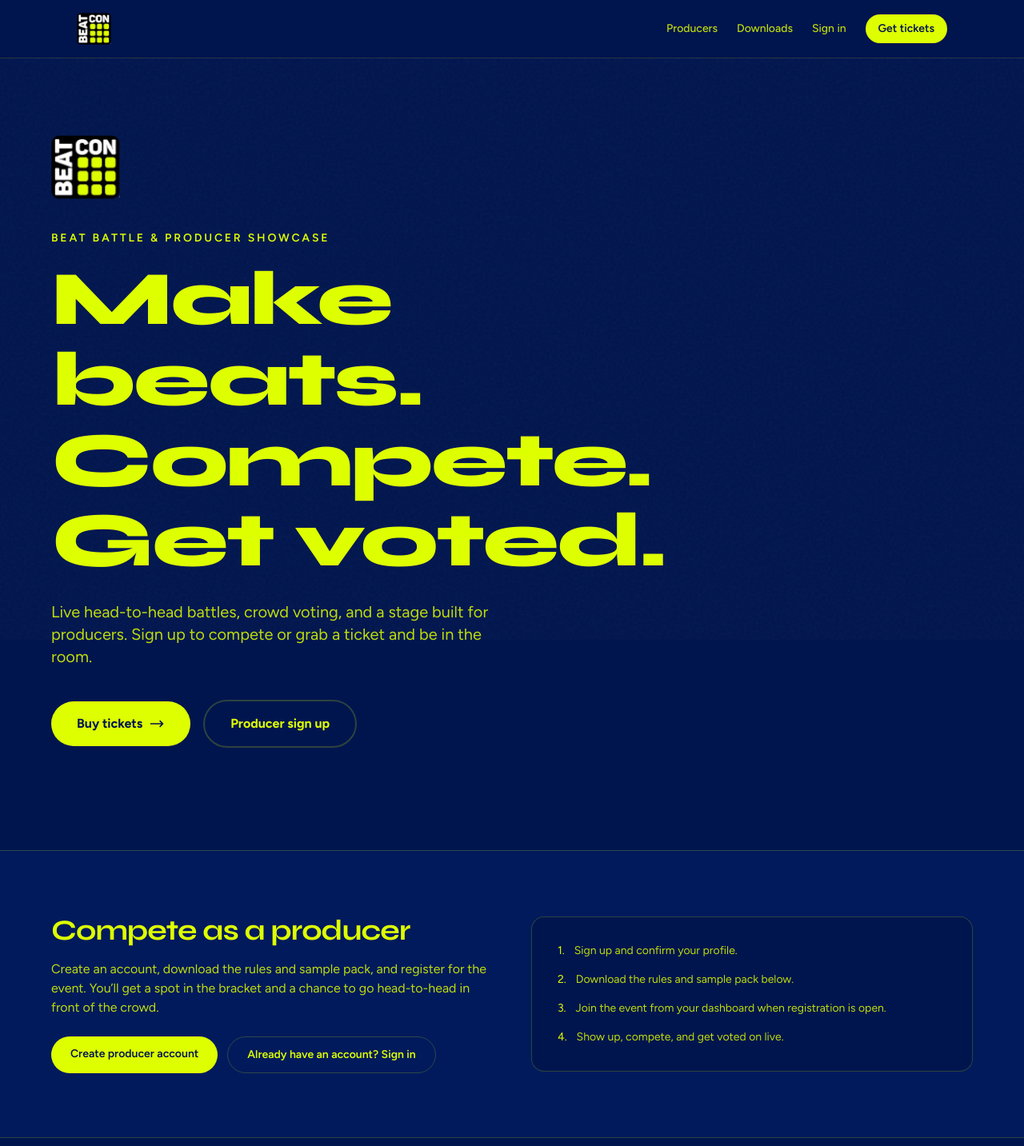
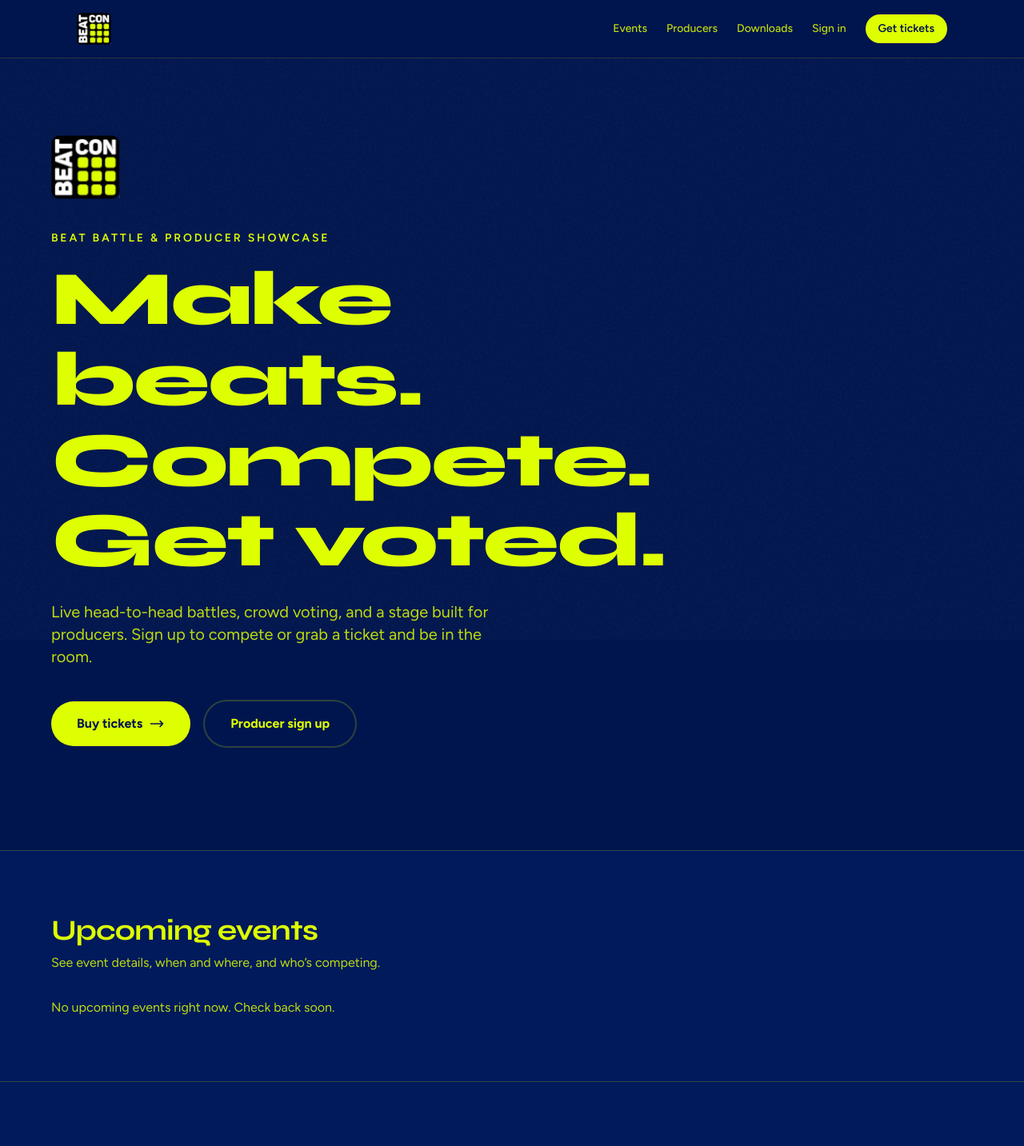
Before and after one commit to flourishprosper/beatcon-vote, a Next.js app: page / in a window 1280 px wide. Shown: the top 1433 px of the page at 80% size. Built offline with nearby package versions, Linux system fonts and the light colour scheme; no server answers; the database is empty.

Commit message:
Add upcoming events section to homepage: Integrated upcoming events feature by fetching event data and displaying it in a new section. Implemented date formatting and conditional rendering for event details, enhancing user engagement with event information.

```diff
--- /dev/null
+++ b/app/api/events/upcoming/route.ts
@@ -0,0 +1,7 @@
+import { NextResponse } from "next/server";
+import { getUpcomingEvents } from "@/lib/events";
+
+export async function GET() {
+  const events = await getUpcomingEvents();
+  return NextResponse.json(events);
+}
--- a/app/page.tsx
+++ b/app/page.tsx
@@ -1,5 +1,6 @@
 import Image from "next/image";
 import Link from "next/link";
+import { getUpcomingEvents } from "@/lib/events";
 
 const TICKET_URL =
   process.env.NEXT_PUBLIC_TICKET_URL ?? "https://www.eventim.us/event/BEAT-CON/682819";
@@ -17,7 +18,17 @@ const DOWNLOADS = [
   },
 ] as const;
 
-export default function HomePage() {
+function formatDateTime(iso: string | Date | null): string {
+  if (!iso) return "";
+  const d = typeof iso === "string" ? new Date(iso) : iso;
+  return d.toLocaleString(undefined, {
+    dateStyle: "long",
+    timeStyle: "short",
+  });
+}
+
+export default async function HomePage() {
+  const upcomingEvents = await getUpcomingEvents();
   return (
     <div className="relative min-h-screen bg-[var(--lander-bg)] text-[var(--lander-text)]">
       <div className="lander-grain fixed inset-0 z-0" aria-hidden />
@@ -36,6 +47,12 @@ export default function HomePage() {
               />
             </Link>
             <div className="flex items-center gap-4 sm:gap-6">
+              <a
+                href="#upcoming-events"
+                className="text-sm font-medium text-[var(--lander-muted)] transition-colors hover:text-[var(--lander-text)]"
+              >
+                Events
+              </a>
               <a
                 href="#producers"
                 className="text-sm font-medium text-[var(--lander-muted)] transition-colors hover:text-[var(--lander-text)]"
@@ -119,6 +136,51 @@ export default function HomePage() {
                 Producer sign up
               </Link>
             </div>
+          </div>
+        </section>
+
+        {/* Upcoming events */}
+        <section id="upcoming-events" className="border-t border-[var(--lander-border)] bg-[var(--lander-surface)] px-5 py-20 sm:px-8">
+          <div className="mx-auto max-w-6xl">
+            <h2 className="font-display text-3xl font-bold tracking-tight sm:text-4xl">
+              Upcoming events
+            </h2>
+            <p className="mt-2 text-[var(--lander-muted)]">
+              See event details, when and where, and who’s competing.
+            </p>
+            {upcomingEvents.length === 0 ? (
+              <p className="mt-8 text-[var(--lander-muted)]">
+                No upcoming events right now. Check back soon.
+              </p>
+            ) : (
+              <div className="mt-10 grid gap-4 sm:grid-cols-2 lg:grid-cols-3">
+                {upcomingEvents.map((event) => {
+                  const when = event.eventStartsAt
+                    ? formatDateTime(event.eventStartsAt) + (event.eventEndsAt ? " – " + formatDateTime(event.eventEndsAt) : "")
+                    : "Date TBA";
+                  const where = [event.venueName, [event.city, event.state].filter(Boolean).join(", ")].filter(Boolean).join(" · ") || null;
+                  return (
+                    <Link
+                      key={event.id}
+                      href={`/events/${event.slug}`}
+                      className="group flex flex-col rounded-xl border border-[var(--lander-border)] bg-[var(--lander-bg)] p-5 transition-colors hover:border-[var(--lander-muted)] hover:bg-[var(--lander-surface)]/80"
+                    >
+                      <h3 className="font-semibold text-[var(--lander-text)] group-hover:text-[var(--lander-accent)]">
+                        {event.name}
+                      </h3>
+                      <p className="mt-2 text-sm text-[var(--lander-muted)]">{when}</p>
+                      {where && <p className="mt-1 text-sm text-[var(--lander-muted)]">{where}</p>}
+                      <span className="mt-4 inline-flex items-center gap-1.5 text-sm font-medium text-[var(--lander-accent)] group-hover:underline">
+                        View event
+                        <svg className="h-4 w-4" fill="none" viewBox="0 0 24 24" stroke="currentColor" strokeWidth={2}>
+                          <path strokeLinecap="round" strokeLinejoin="round" d="M17 8l4 4m0 0l-4 4m4-4H3" />
+                        </svg>
+                      </span>
+                    </Link>
+                  );
+                })}
+              </div>
+            )}
           </div>
         </section>
 
--- /dev/null
+++ b/lib/events.ts
@@ -0,0 +1,39 @@
+import { prisma } from "@/lib/db";
+
+const UPCOMING_LIMIT = 10;
+
+export type UpcomingEvent = {
+  id: string;
+  name: string;
+  slug: string;
+  eventStartsAt: Date | null;
+  eventEndsAt: Date | null;
+  venueName: string | null;
+  city: string | null;
+  state: string | null;
+};
+
+export async function getUpcomingEvents(): Promise<UpcomingEvent[]> {
+  const now = new Date();
+  const events = await prisma.event.findMany({
+    where: {
+      OR: [
+        { eventStartsAt: { gte: now } },
+        { eventStartsAt: null },
+      ],
+    },
+    select: {
+      id: true,
+      name: true,
+      slug: true,
+      eventStartsAt: true,
+      eventEndsAt: true,
+      venueName: true,
+      city: true,
+      state: true,
+    },
+    orderBy: [{ eventStartsAt: "asc" }, { createdAt: "asc" }],
+    take: UPCOMING_LIMIT,
+  });
+  return events;
+}
```
